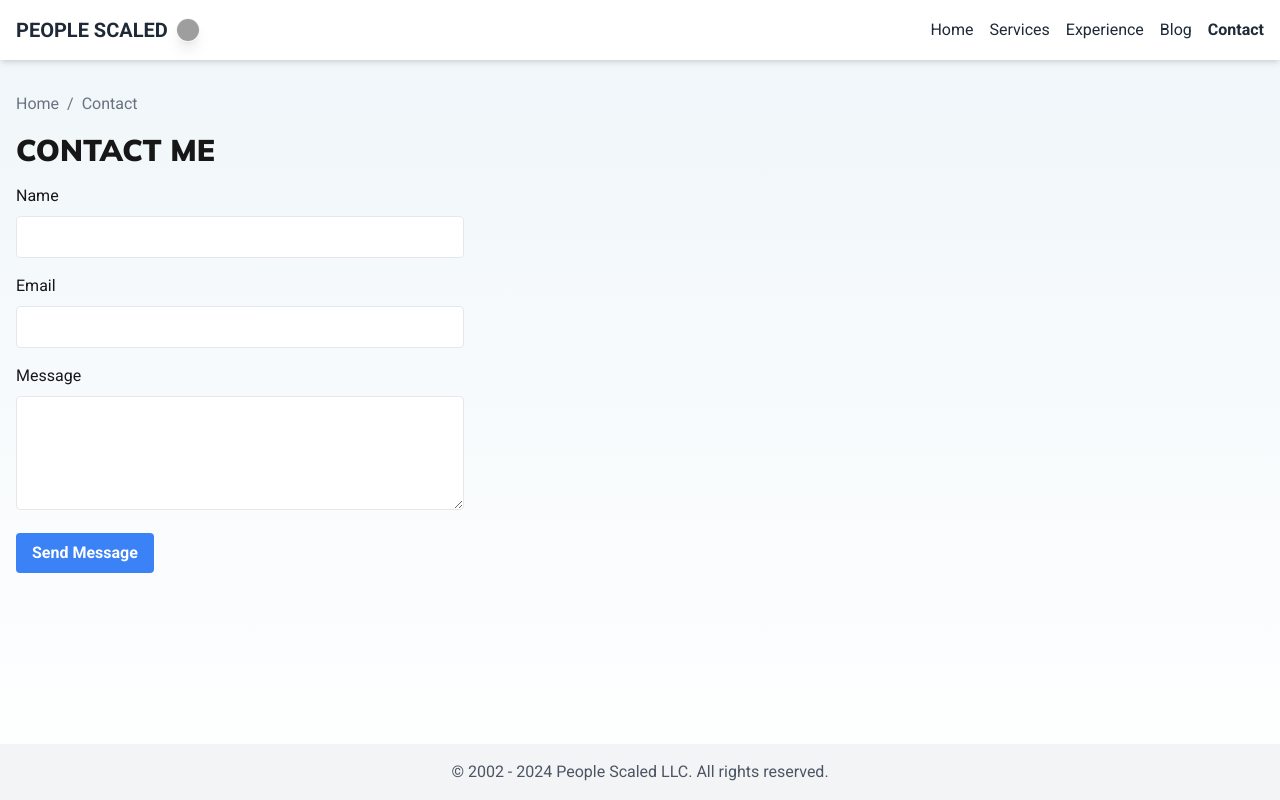
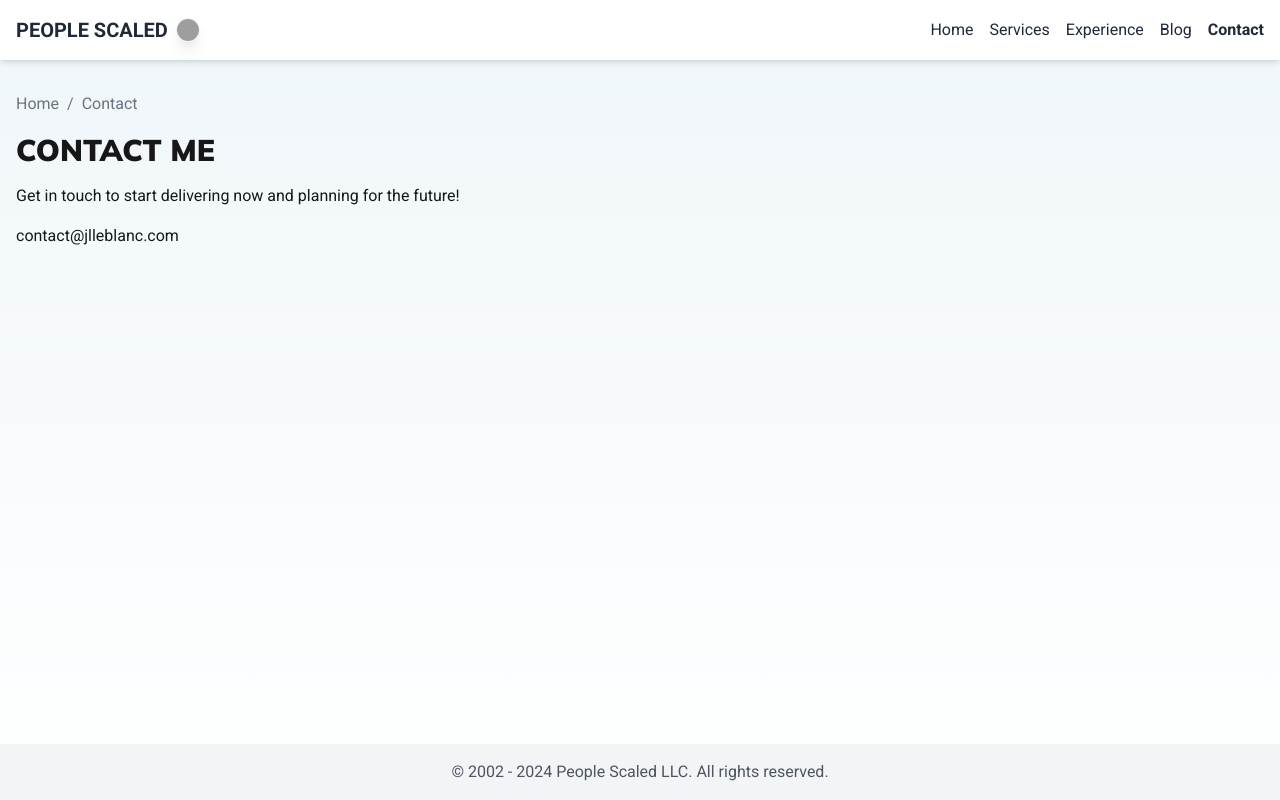
Before and after one commit to jlleblanc/jlleblanc.github.io, a Next.js app: page /contact in a window 1280 px wide. Built offline with nearby package versions, Linux system fonts and the light colour scheme; grey boxes are pictures that could not be loaded.

Commit message:
Let's just do email

```diff
--- a/src/pages/contact.js
+++ b/src/pages/contact.js
@@ -1,6 +1,7 @@
 import { useState } from 'react'
 import Layout from '../components/Layout'
 import siteConfig from '../config/siteConfig'
+import Link from 'next/link';
 
 export default function Contact() {
   const jsonLd = {
@@ -23,49 +24,20 @@ export default function Contact() {
   return (
     <Layout
       title="Contact"
-      description="Get in touch to discuss how we can work together to make your startup's software dreams a reality."
+      description="Get in touch to start delivering now and planning for the future!"
       canonicalUrl={`${siteConfig.siteUrl}/contact`}
       jsonLd={jsonLd}
     >
       <h1 className="text-3xl font-bold mb-4">Contact Me</h1>
-      <form onSubmit={handleSubmit} className="max-w-md">
-        <div className="mb-4">
-          <label htmlFor="name" className="block mb-2">Name</label>
-          <input
-            type="text"
-            id="name"
-            value={name}
-            onChange={(e) => setName(e.target.value)}
-            required
-            className="w-full px-3 py-2 border rounded"
-          />
-        </div>
-        <div className="mb-4">
-          <label htmlFor="email" className="block mb-2">Email</label>
-          <input
-            type="email"
-            id="email"
-            value={email}
-            onChange={(e) => setEmail(e.target.value)}
-            required
-            className="w-full px-3 py-2 border rounded"
-          />
-        </div>
-        <div className="mb-4">
-          <label htmlFor="message" className="block mb-2">Message</label>
-          <textarea
-            id="message"
-            value={message}
-            onChange={(e) => setMessage(e.target.value)}
-            required
-            className="w-full px-3 py-2 border rounded"
-            rows="4"
-          ></textarea>
-        </div>
-        <button type="submit" className="bg-blue-500 text-white font-bold py-2 px-4 rounded">
-          Send Message
-        </button>
-      </form>
+      <p className="mb-4">Get in touch to start delivering now and planning for the future!</p>
+      <p>
+        <Link href="mailto:contact@jlleblanc.com?subject=I'm ready for delivery now and planning for the future!">
+        contact@jlleblanc.com
+        </Link>
+      </p>
+      <p>
+
+      </p>
     </Layout>
   )
 }
```
